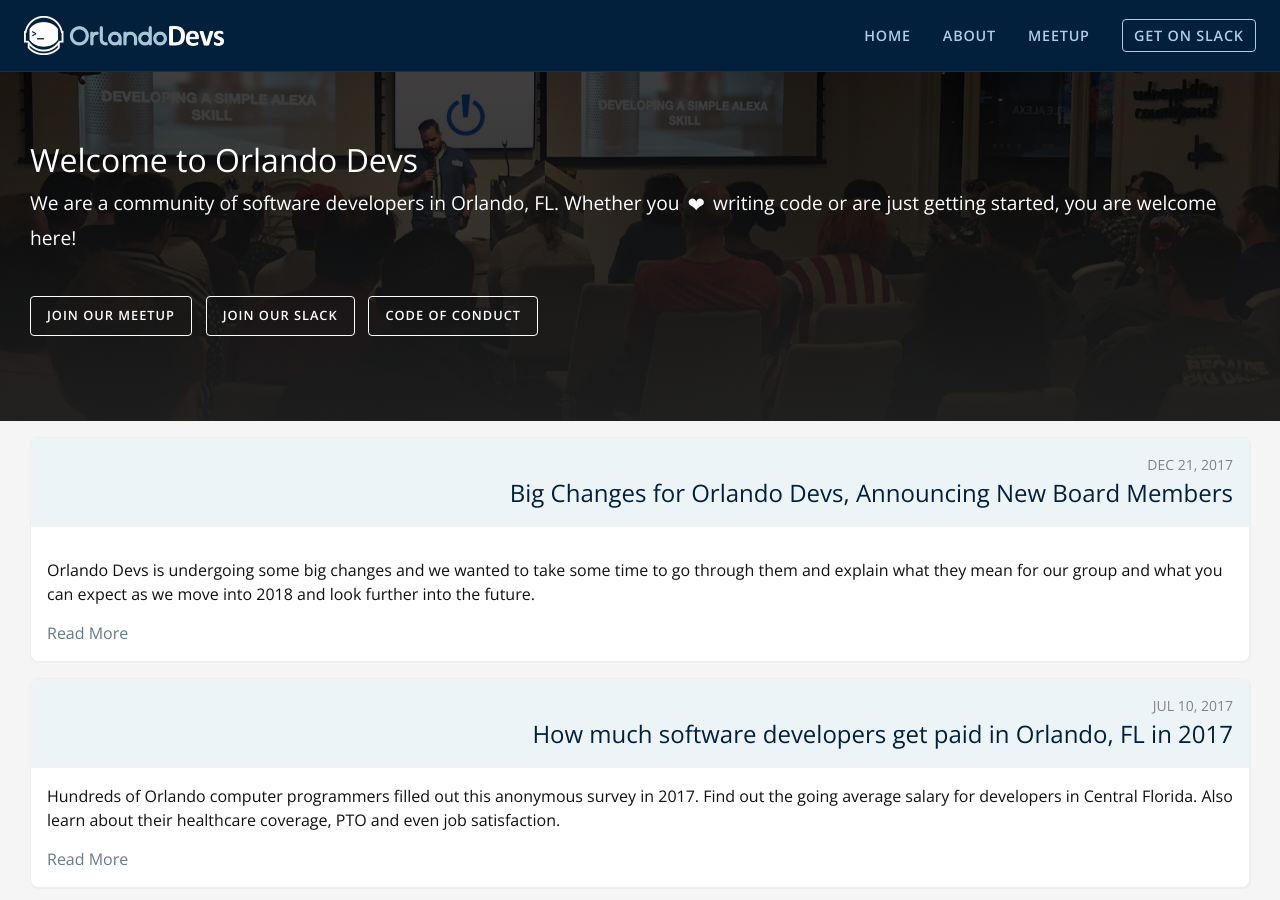
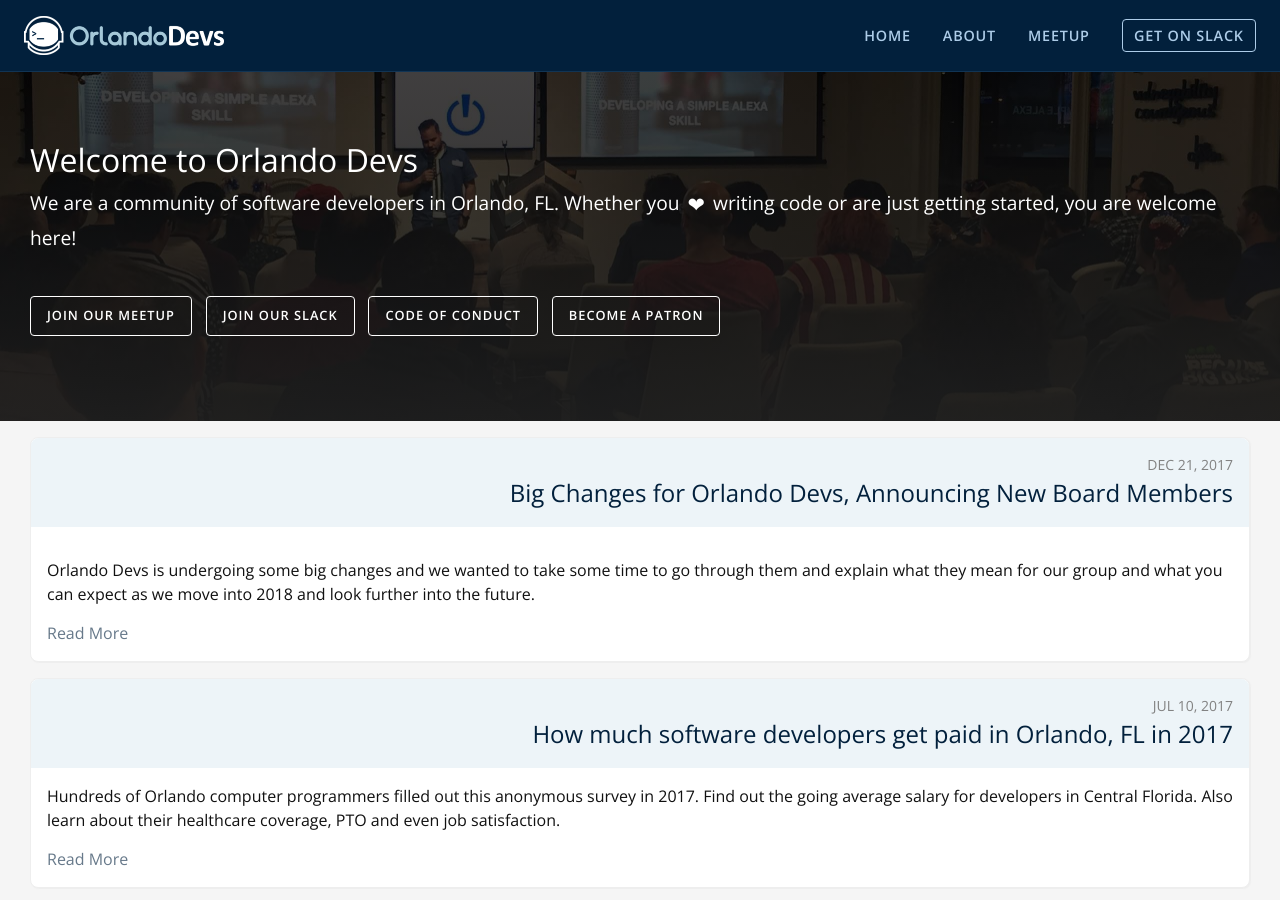
Before and after one commit to OrlandoDevs/orlandodevs.github.io, a Jekyll site: the page built from index.html, in a window 1280 px wide and 900 px high. Built offline with Jekyll 4.4.1, drawn with Linux system fonts in a browser that asks for light colours.

Commit message:
added Patreon link (#47)

```diff
--- a/index.html
+++ b/index.html
@@ -16,6 +16,7 @@
       <a class="oc-btn oc-btn--light" href="{{ site.baseurl }}/meetup">Join our Meetup</a>
       <a class="oc-btn oc-btn--light" href="{{ site.baseurl }}/slack">Join our Slack</a>
       <a class="oc-btn oc-btn--light" href="{{ site.baseurl }}/code-of-conduct">Code of Conduct</a>
+      <a class="oc-btn oc-btn--light" href="https://www.patreon.com/odevs">Become a Patron</a>
     </p>
   </div>
 </div>
```
